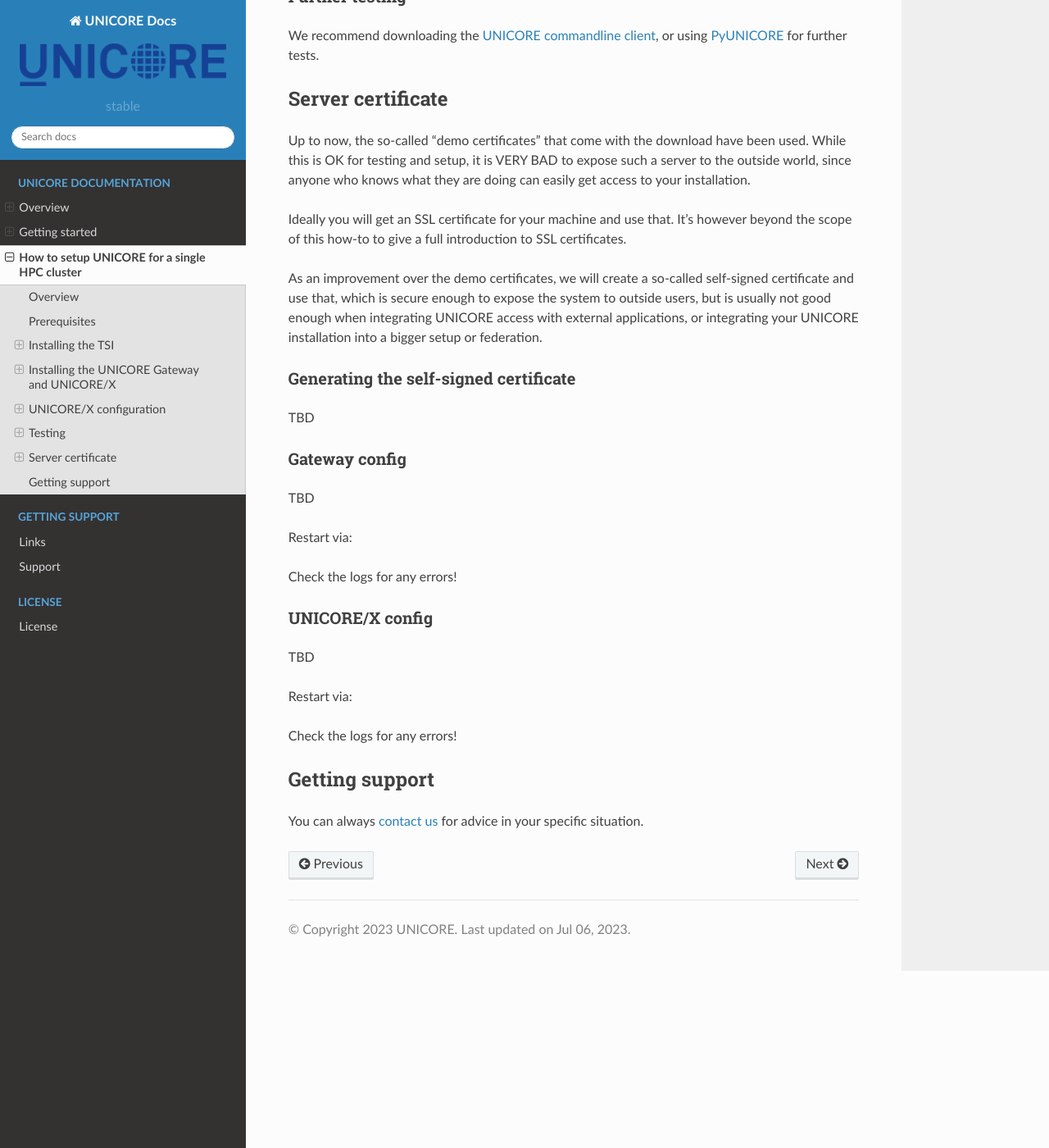
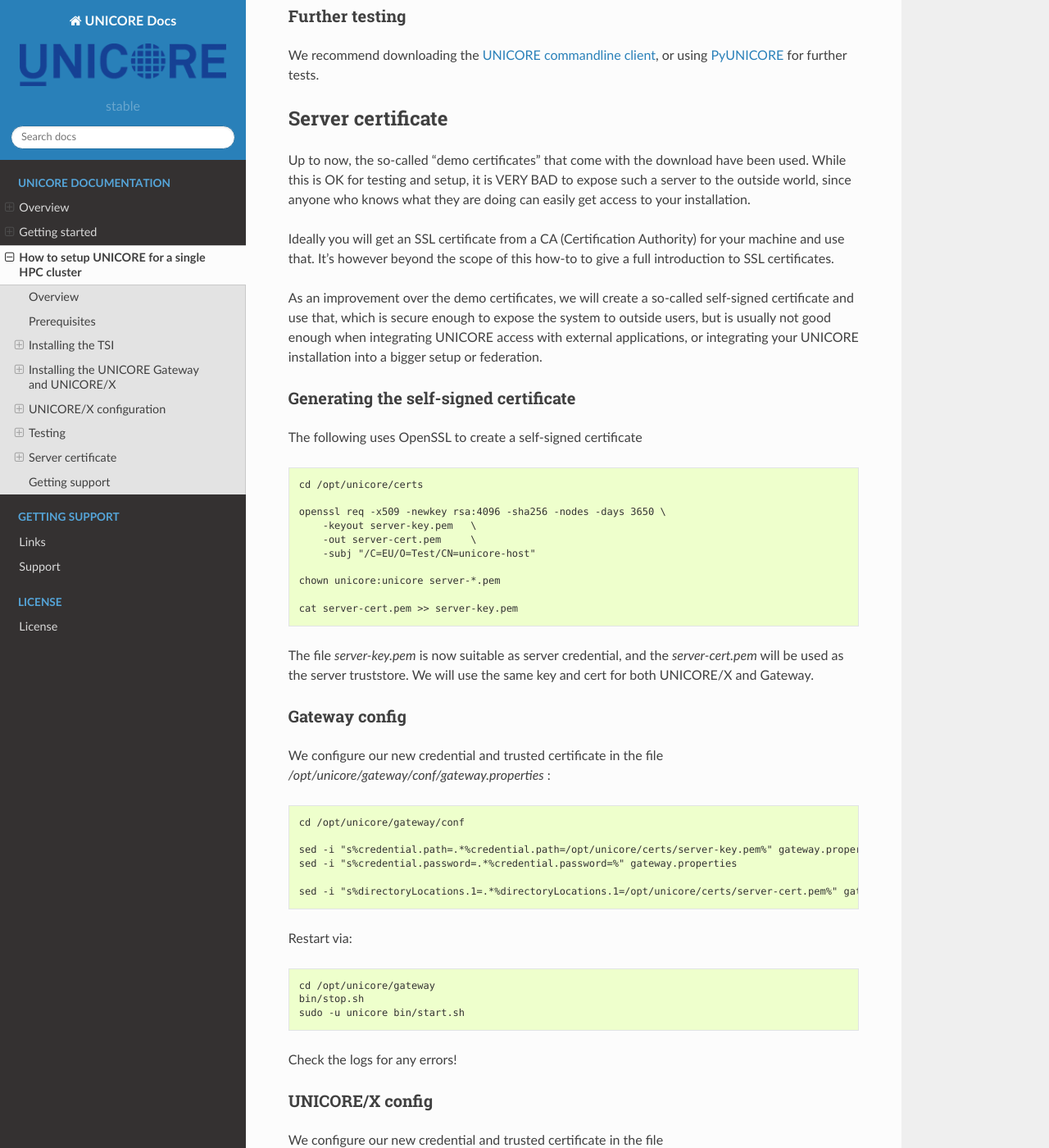
Before and after one commit to UNICORE-EU/unicore-docs, a Sphinx documentation site: the page built from source/howto-singlecluster.rst, in a window 1280 px wide and 1400 px high, scrolled down 7860 px. Shown: the whole window at 82% size. Built offline with Sphinx 7.4.7 and the Read the Docs theme 2.0.0, drawn with Linux system fonts in a browser that asks for light colours; some of the changed text lies outside the part shown.

Commit message:
add section on using a self-signed cert

```diff
--- a/source/howto-singlecluster.rst
+++ b/source/howto-singlecluster.rst
@@ -14,11 +14,12 @@
 
  - setup the Slurm TSI on a HPC login node
  - deploy UNICORE Gateway and UNICORE/X on one VM or physical server
- - create a self-signed certificate for Gateway and UNICORE/X
  - connect UNICORE/X and TSI
  - add test user(s)
  - make a Slurm queue accessible via UNICORE
  - test the installation via 'curl'
+ - replace the "demo" certificate by a more secure self-signed
+   certificate for Gateway and UNICORE/X
 
 .. figure:: _static/example-single-cluster.png
    :width: 600
@@ -428,8 +429,8 @@
 While this is OK for testing and setup, it is VERY BAD to expose such a server to the outside world,
 since anyone who knows what they are doing can easily get access to your installation.
 
-Ideally you will get an SSL certificate for your machine and use that. It's however beyond the scope of this
-how-to to give a full introduction to SSL certificates.
+Ideally you will get an SSL certificate from a CA (Certification Authority) for your machine and
+use that. It's however beyond the scope of this how-to to give a full introduction to SSL certificates.
 
 As an improvement over the demo certificates, we will create a so-called self-signed
 certificate and use that, which is secure enough to expose the system to outside users, but is usually
@@ -439,16 +440,45 @@
 Generating the self-signed certificate
 ~~~~~~~~~~~~~~~~~~~~~~~~~~~~~~~~~~~~~~
 
-TBD
+The following uses OpenSSL to create a self-signed certificate
+
+.. code:: console
+
+  cd /opt/unicore/certs
+
+  openssl req -x509 -newkey rsa:4096 -sha256 -nodes -days 3650 \
+      -keyout server-key.pem   \
+      -out server-cert.pem     \
+      -subj "/C=EU/O=Test/CN=unicore-host"
+
+  chown unicore:unicore server-*.pem
+
+  cat server-cert.pem >> server-key.pem
+
+
+The file `server-key.pem` is now suitable as server credential, and the `server-cert.pem`
+will be used as the server truststore. We will use the same key and cert for
+both UNICORE/X and Gateway.
+
 
 Gateway config
 ~~~~~~~~~~~~~~
 
-TBD
+We configure our new credential and trusted certificate in the
+file `/opt/unicore/gateway/conf/gateway.properties` :
+
+.. code:: console
+
+  cd /opt/unicore/gateway/conf
+
+  sed -i "s%credential.path=.*%credential.path=/opt/unicore/certs/server-key.pem%" gateway.properties
+  sed -i "s%credential.password=.*%credential.password=%" gateway.properties
+
+  sed -i "s%directoryLocations.1=.*%directoryLocations.1=/opt/unicore/certs/server-cert.pem%" gateway.properties
 
 Restart via:
 
-.. code::console
+.. code:: console
 
   cd /opt/unicore/gateway
   bin/stop.sh
@@ -459,11 +489,23 @@
 UNICORE/X config
 ~~~~~~~~~~~~~~~~
 
-TBD
+We configure our new credential and trusted certificate in the
+file `/opt/unicore/unicorex/conf/container.properties` :
+
+.. code:: console
+
+  cd /opt/unicore/unicorex/conf
+
+  sed -i "s%credential.path=.*%credential.path=/opt/unicore/certs/server-key.pem%" container.properties
+  sed -i "s%credential.password=.*%credential.password=%" container.properties
+
+  sed -i "s%directoryLocations.1=.*%directoryLocations.1=/opt/unicore/certs/server-cert.pem%" container.properties
+
+
 
 Restart via:
 
-.. code::console
+.. code:: console
 
   cd /opt/unicore/unicorex
   bin/stop.sh
```
